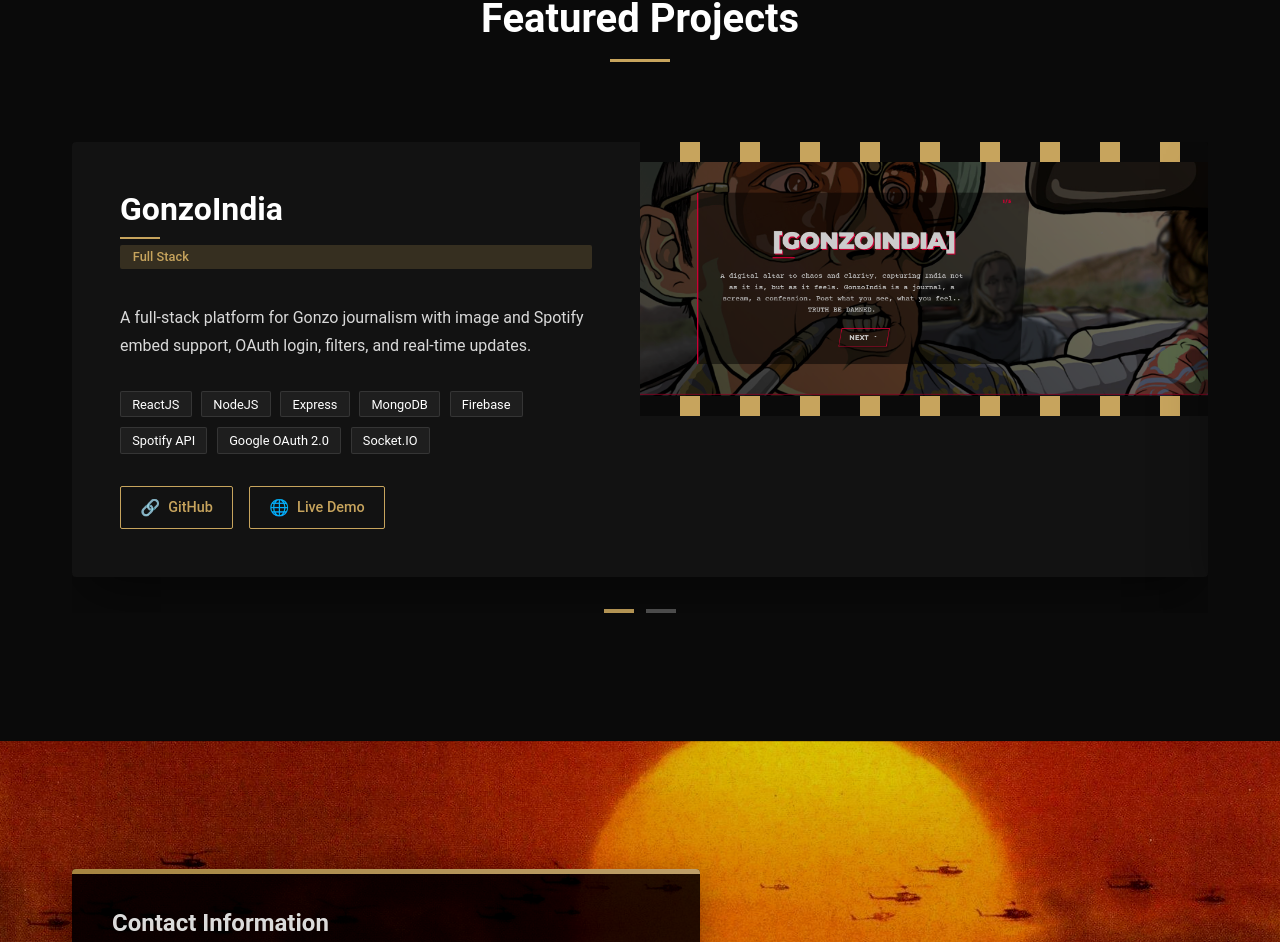
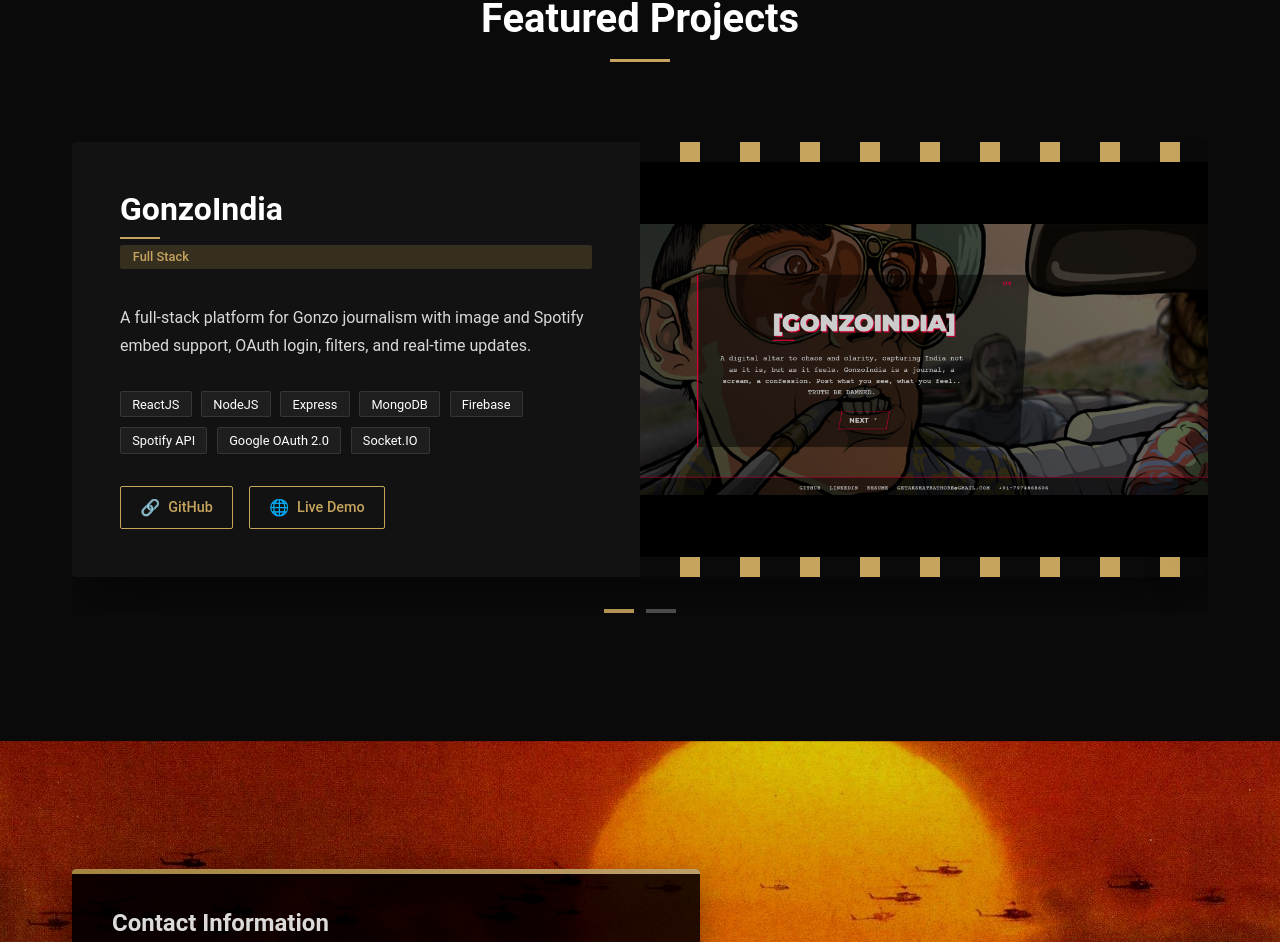
Before and after one commit to karthaze/portfolio-akshat-singh-rathore, a React (Create React App) app: page / in a window 1280 px wide. Shown: the part 4295-5237 px from the top of the page. Built offline with nearby package versions, Linux system fonts and the light colour scheme.

Commit message:
revert clickable

```diff
--- a/src/components/Projects/Projects.js
+++ b/src/components/Projects/Projects.js
@@ -82,13 +82,11 @@ export const Projects = () => {
                   </div>
                 </div>
 
-                <a href={project.links.live} target="_blank" rel="noopener noreferrer" className={styles.linkWrapper}>
-                  <div className={styles.projectImageContainer}>
-                    <div className={styles.filmFrameTop}></div>
-                    <img src={project.image} alt={project.title} className={styles.projectImage} />
-                    <div className={styles.filmFrameBottom}></div>
-                  </div>
-                </a>
+                <div className={styles.projectImageContainer}>
+                  <div className={styles.filmFrameTop}></div>
+                  <img src={project.image} alt={project.title} className={styles.projectImage} />
+                  <div className={styles.filmFrameBottom}></div>
+                </div>
               </div>
             ))}
           </div>
```
